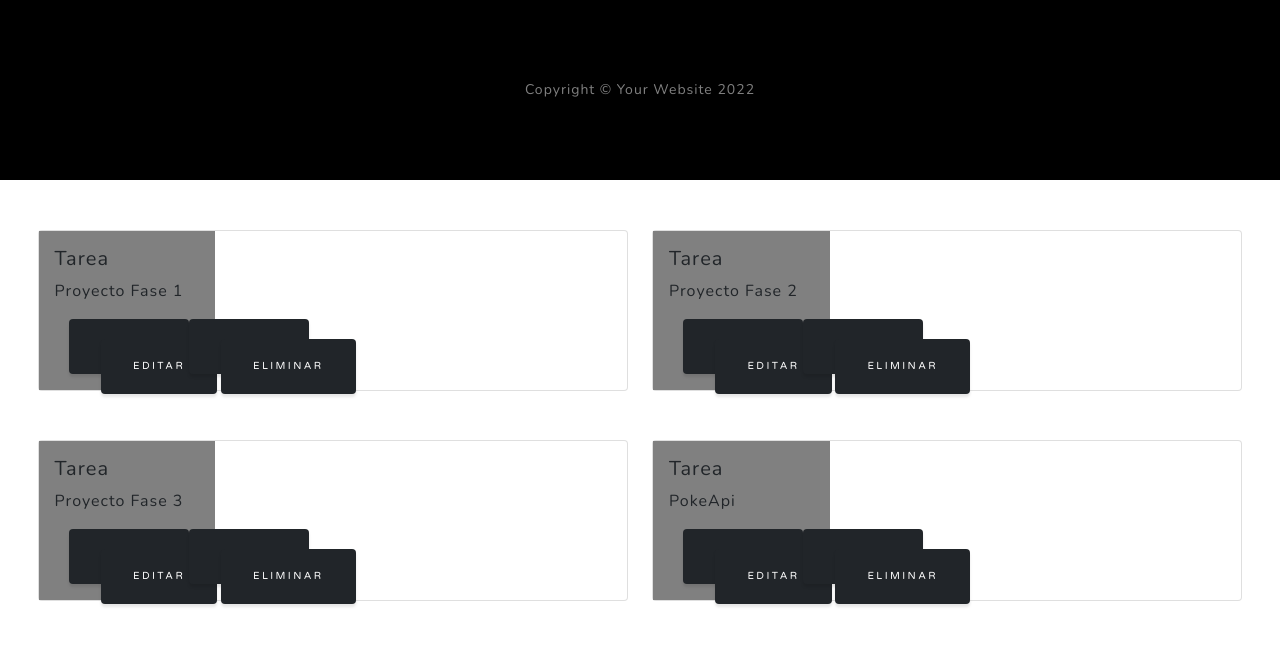
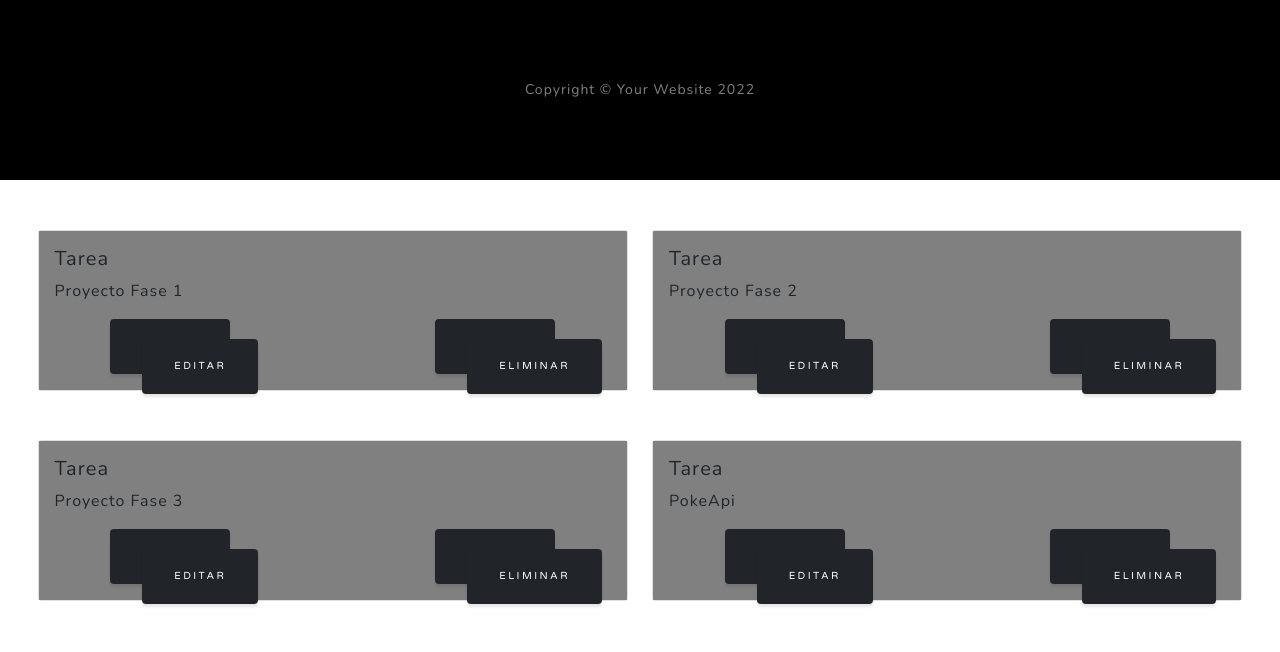
Before and after one commit to ncastro02/pruebadedjango, a Django app: page / in a window 1280 px wide. Shown: the part 3668-4320 px from the top of the page. Run offline with Django 4.2, Linux system fonts and the light colour scheme; data comes from the database, SQL or seed files in the repository; some libraries are stand-ins or nearby versions.

Commit message:
descripcion

```diff
--- a/crudebc/todo/templates/todo/home.html
+++ b/crudebc/todo/templates/todo/home.html
@@ -180,7 +180,7 @@
         {% for tarea in tareas %}
             <div class="col-sm-6" style="margin-top:4%;">
                 <div class="card">
-                    <div class="card-body" style="background-color:grey;height: 20%;width: 30%;">
+                    <div class="card-body" style="background-color:grey;">
                         <h5 class="card-title">Tarea</h5>
                         <p class="card-text">{{ tarea }}</p>
                         <div style="display:flex;justify-content:space-between;margin-left:10%;margin-right:10%;">
```
